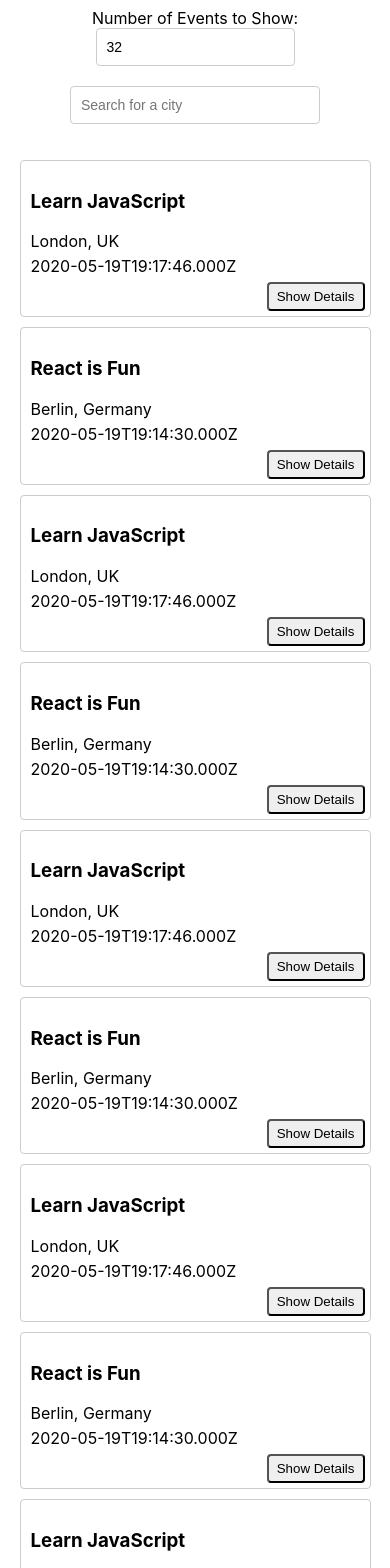
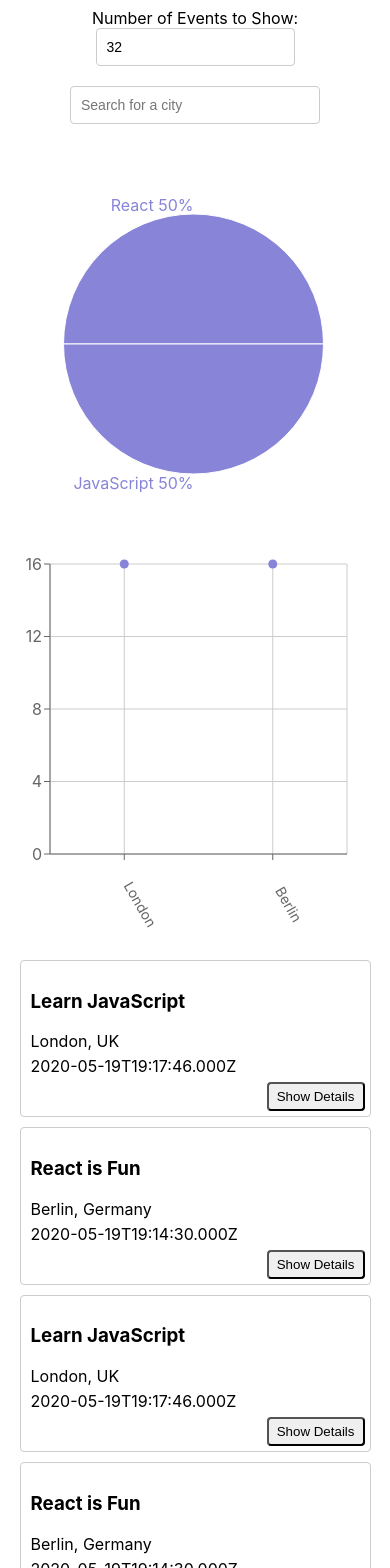
Before and after one commit to tyler-kunce/meet, a React (Create React App) app: page / in a window 390 px wide. Shown: the top 1568 px of the page. Built offline with nearby package versions, Linux system fonts and the light colour scheme; what atatus-spa would draw is missing.

Commit message:
ex4.10 data visualization
Install recharts
Build scatterplot
Build piechart

```diff
--- a/package.json
+++ b/package.json
@@ -11,6 +11,7 @@
     "react": "^18.2.0",
     "react-dom": "^18.2.0",
     "react-scripts": "5.0.1",
+    "recharts": "^2.12.7",
     "web-vitals": "^2.1.4",
     "workbox-background-sync": "^6.6.0",
     "workbox-broadcast-update": "^6.6.0",
--- a/src/App.css
+++ b/src/App.css
@@ -94,3 +94,14 @@
   width: 250px;
   z-index: 1000;
 }
+
+.charts-container {
+  display: grid;
+  grid-template-columns: 1fr 1fr;
+}
+
+@media (max-width: 768px) {
+  .charts-container {
+  grid-template-columns: 1fr;
+  }
+}
--- a/src/App.js
+++ b/src/App.js
@@ -1,3 +1,5 @@
+import EventGenresChart from './components/EventGenresChart';
+import CityEventsChart from './components/CityEventsChart';
 import CitySearch from './components/CitySearch';
 import EventList from './components/EventList';
 import NumberOfEvents from './components/NumberOfEvents';
@@ -43,6 +45,10 @@
         {warningAlert.length ? <WarningAlert text={warningAlert}/> : null}</div>
       <NumberOfEvents setCurrentNOE={setCurrentNOE} setErrorAlert={setErrorAlert} />
       <CitySearch allLocations={allLocations} setCurrentCity={setCurrentCity} setInfoAlert={setInfoAlert} />
+      <div className='charts-container'>
+        <EventGenresChart events={events} />
+        <CityEventsChart allLocations={allLocations} events={events} />
+      </div>
       <EventList events={events} />
     </div>
   );
--- /dev/null
+++ b/src/components/CityEventsChart.js
@@ -0,0 +1,42 @@
+// src/components/CityEventsChart.js
+
+import { useEffect, useState } from "react";
+import { Scatter, ScatterChart, XAxis, YAxis, CartesianGrid, Tooltip, ResponsiveContainer } from "recharts";
+
+const CityEventsChart = ({ allLocations, events }) => {
+    const [data, setData] = useState([]);
+
+    useEffect(() => {
+        setData(getData());
+    }, [`${events}`]);
+
+    const getData = () => {
+        const data = allLocations.map((location) => {
+            const count = events.filter((event) => event.location === location).length
+            const city = location.split (/, | - /)[0]
+            return { city, count };
+        })
+        return data;
+    };
+
+        return (
+          <ResponsiveContainer width="99%" height={400}>
+            <ScatterChart
+              margin={{
+                top: 20,
+                right: 20,
+                bottom: 60,
+                left: -30,
+              }}
+            >
+              <CartesianGrid />
+              <XAxis type="category" dataKey="city" name="City" angle={60} interval={0} tick={{ dx: 20, dy: 40, fontSize: 14 }} />
+              <YAxis type="number" dataKey="count" name="No. of Events" allowDecimals={false} />
+              <Tooltip cursor={{ strokeDasharray: '3 3' }} />
+              <Scatter name="A school" data={data} fill="#8884d8" />
+            </ScatterChart>
+          </ResponsiveContainer>
+        );
+}
+
+export default CityEventsChart;
--- /dev/null
+++ b/src/components/EventGenresChart.js
@@ -0,0 +1,61 @@
+// src/components/EventGenresChart.js
+
+import { useEffect, useState } from "react";
+import { PieChart, Pie, Tooltip, ResponsiveContainer } from "recharts";
+
+const EventGenresChart = ({ events }) => {
+    const [data, setData] = useState([]);
+
+    const genres = ['React', 'JavaScript', 'Node', 'jQuery', 'Angular'];
+
+    useEffect(() => {
+        setData(getData());
+    }, [`${events}`]);
+
+    const getData = () => {
+        const data = genres.map((genre) => {
+            const filteredEvents = events.filter((event) => event.summary.includes(genre));
+            return {
+                name: genre,
+                value: filteredEvents.length
+            };
+        });
+        return data;
+    };
+
+    const renderCustomizedLabel = ({ cx, cy, midAngle, outerRadius, percent, index }) => {
+        const RADIAN = Math.PI / 180;
+        const radius = outerRadius;
+        const x = cx + radius * Math.cos(-midAngle * RADIAN) * 1.07;
+        const y = cy + radius * Math.sin(-midAngle * RADIAN) * 1.07;
+        return percent ? (
+            <text
+                x={x}
+                y={y}
+                fill='#8884d8'
+                textAnchor={x > cx ? 'start' : 'end'}
+                dominantBaseline='central'
+            >
+                {`${genres[index]} ${(percent * 100).toFixed(0)}%`}
+            </text>
+        ) : null;
+    };
+
+    return (
+        <ResponsiveContainer width='99%' height={400}>
+            <PieChart>
+                <Pie
+                    data={data}
+                    dataKey='value'
+                    fill="#8884d8"
+                    labelLine={false}
+                    label={renderCustomizedLabel}
+                    outerRadius={130}
+                />
+            </PieChart>
+        </ResponsiveContainer>
+    );
+
+}
+
+export default EventGenresChart;
```
Also changed, not shown: src/setupTests.js (+17 -0 lines), 1 other file (tests, documents, lock files or other folders).
